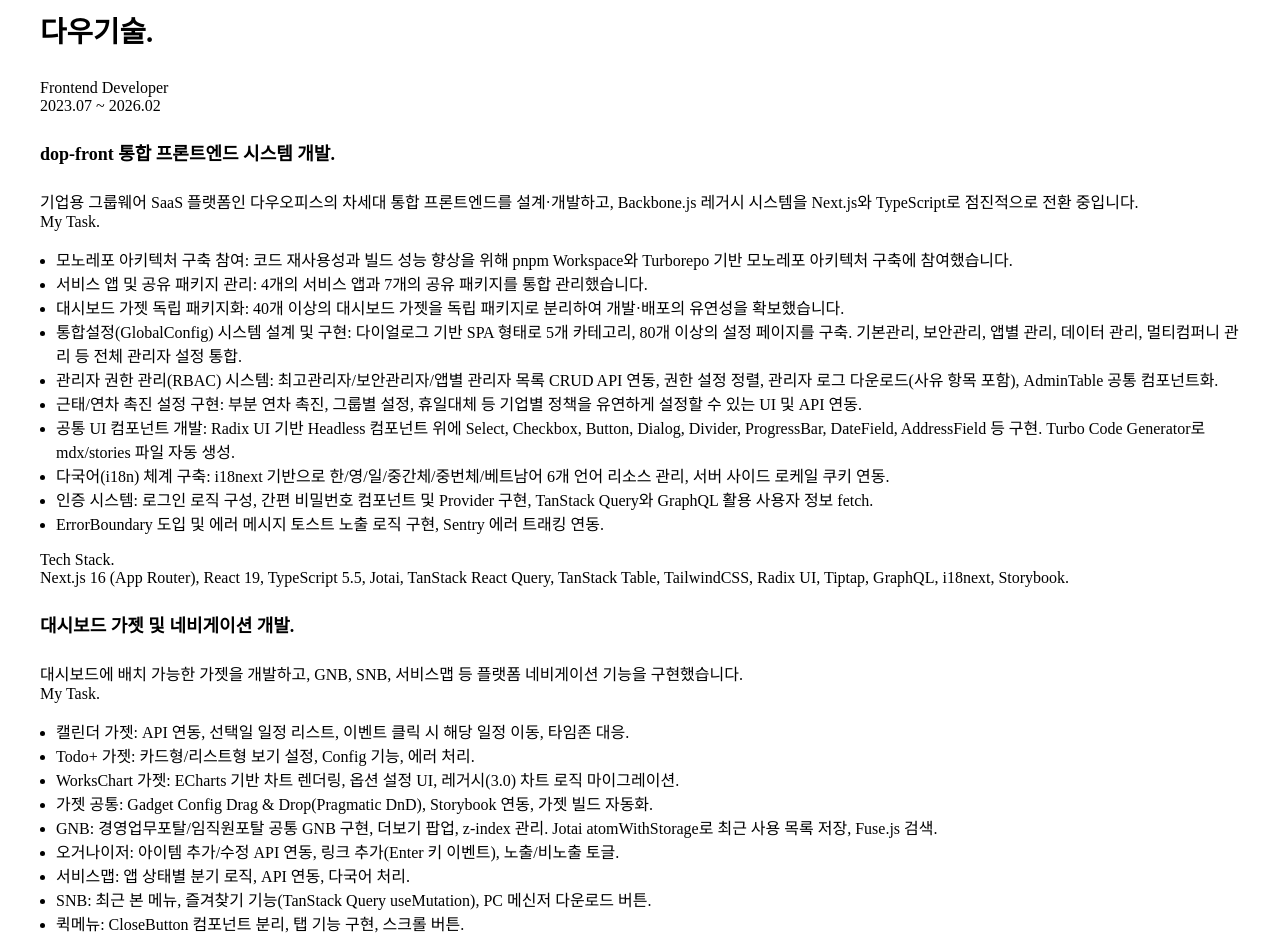
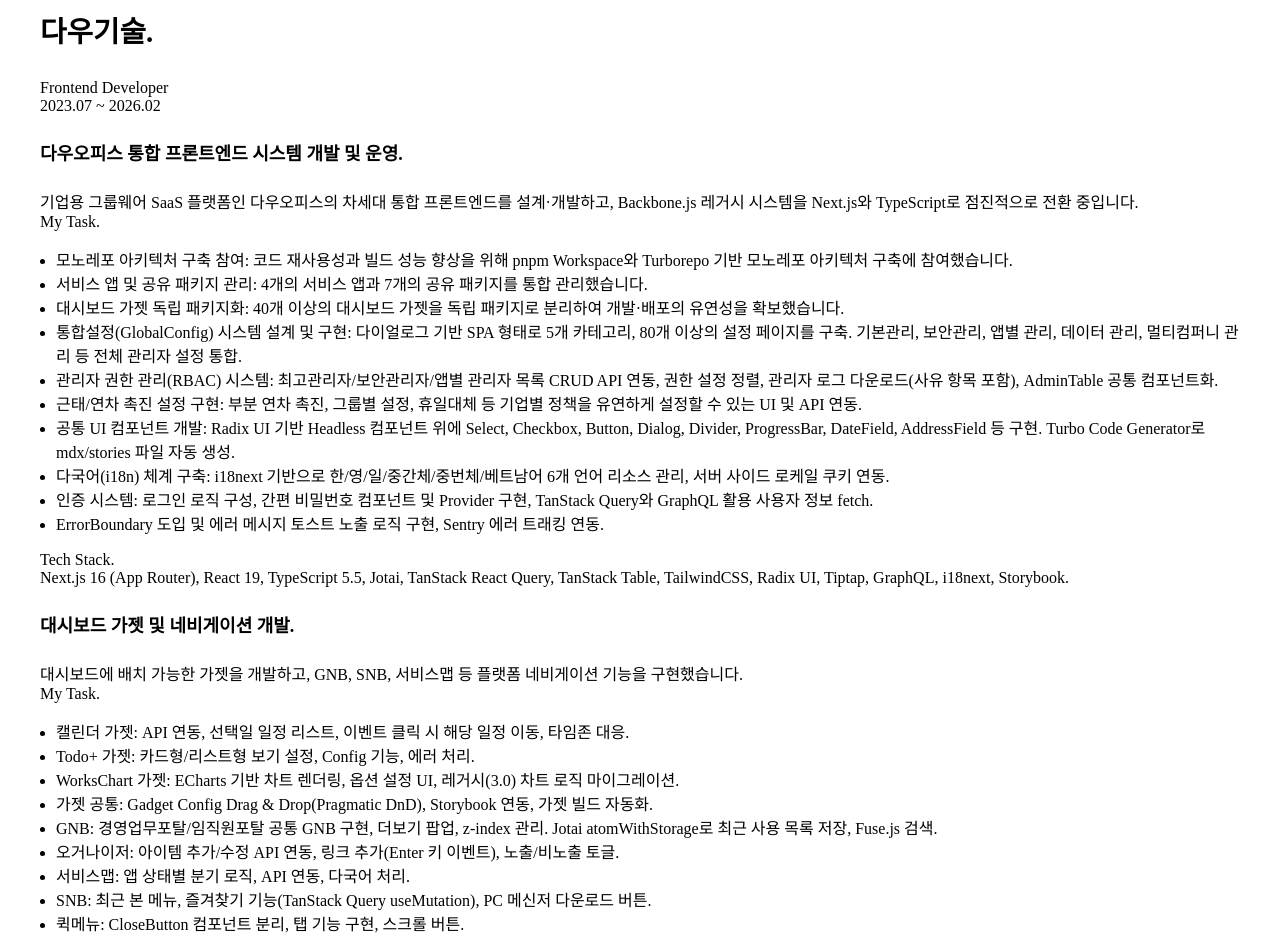
Before and after one commit to bamin0422/Introduce, a Next.js app: page / in a window 1280 px wide. Shown: the part 1160-2096 px from the top of the page. Built offline with nearby package versions, Linux system fonts and the light colour scheme.

Commit message:
fix: 제목 수정

```diff
--- a/components/WorkSection/index.tsx
+++ b/components/WorkSection/index.tsx
@@ -10,7 +10,7 @@
     endDate: "2026.02",
     details: [
       {
-        title: "dop-front 통합 프론트엔드 시스템 개발",
+        title: "다우오피스 통합 프론트엔드 시스템 개발 및 운영",
         info: "기업용 그룹웨어 SaaS 플랫폼인 다우오피스의 차세대 통합 프론트엔드를 설계·개발하고, Backbone.js 레거시 시스템을 Next.js와 TypeScript로 점진적으로 전환 중입니다.",
         myTaskList: [
           "모노레포 아키텍처 구축 참여: 코드 재사용성과 빌드 성능 향상을 위해 pnpm Workspace와 Turborepo 기반 모노레포 아키텍처 구축에 참여했습니다.",
```
